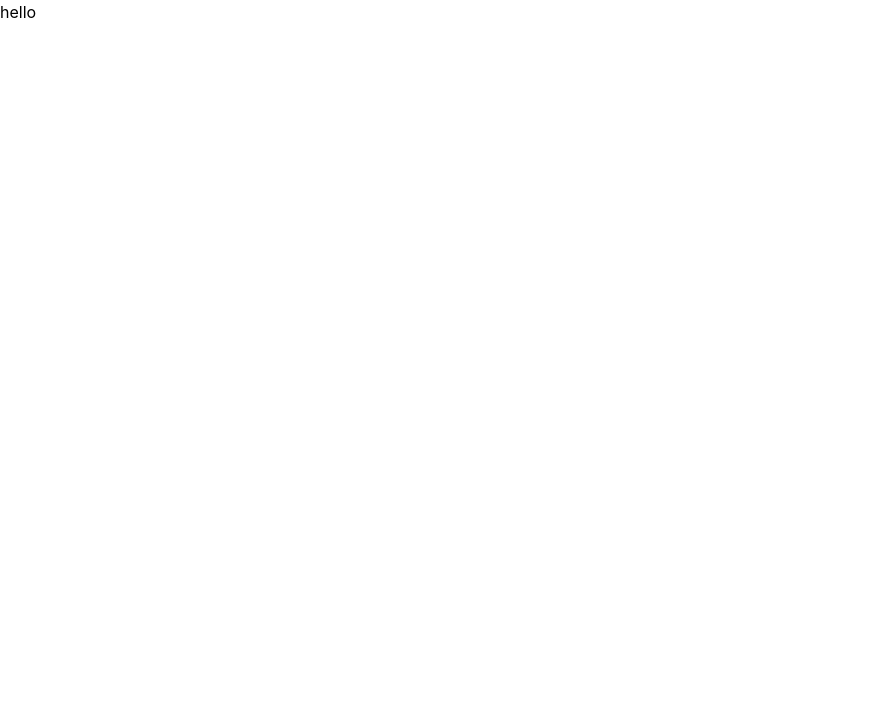
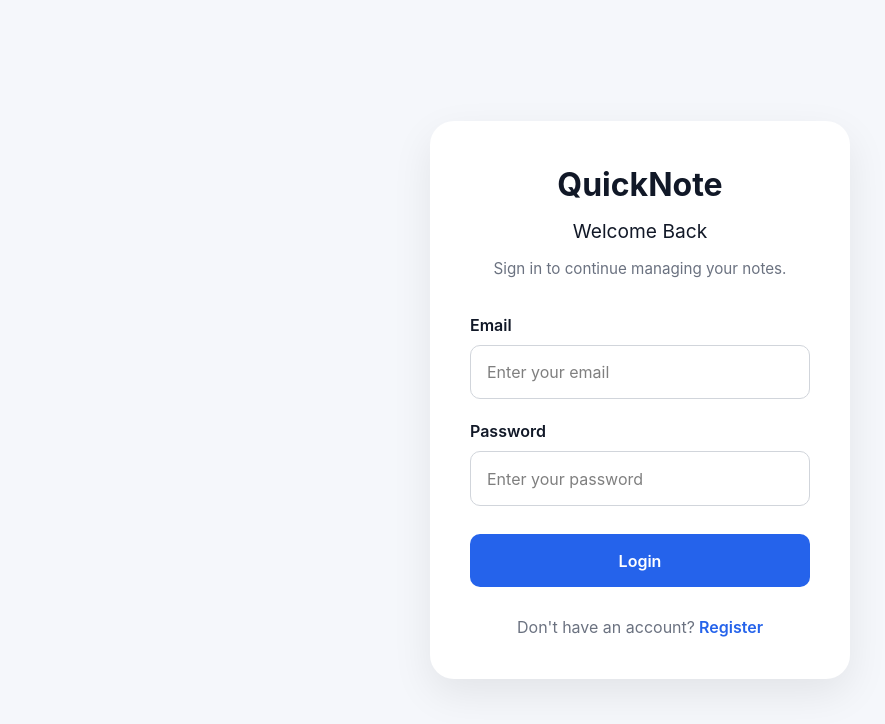
Before and after one commit to Biozidtonoy/quicknote, a React (Vite) app in the folder frontend/: page / in a window 1280 px wide. Shown: the top 724 px of the page, without its empty margins (0-885 px from the left). Built offline with nearby package versions, Linux system fonts and the light colour scheme.

Commit message:
connect loginpage in app.tsx

```diff
--- a/frontend/src/App.tsx
+++ b/frontend/src/App.tsx
@@ -1,8 +1,9 @@
+import LoginPage from "./pages/LoginPage"
 
 function App() {
   return (
     <>
-    <h1>hello</h1>
+    <LoginPage/>
     </>
   )
 }
```
